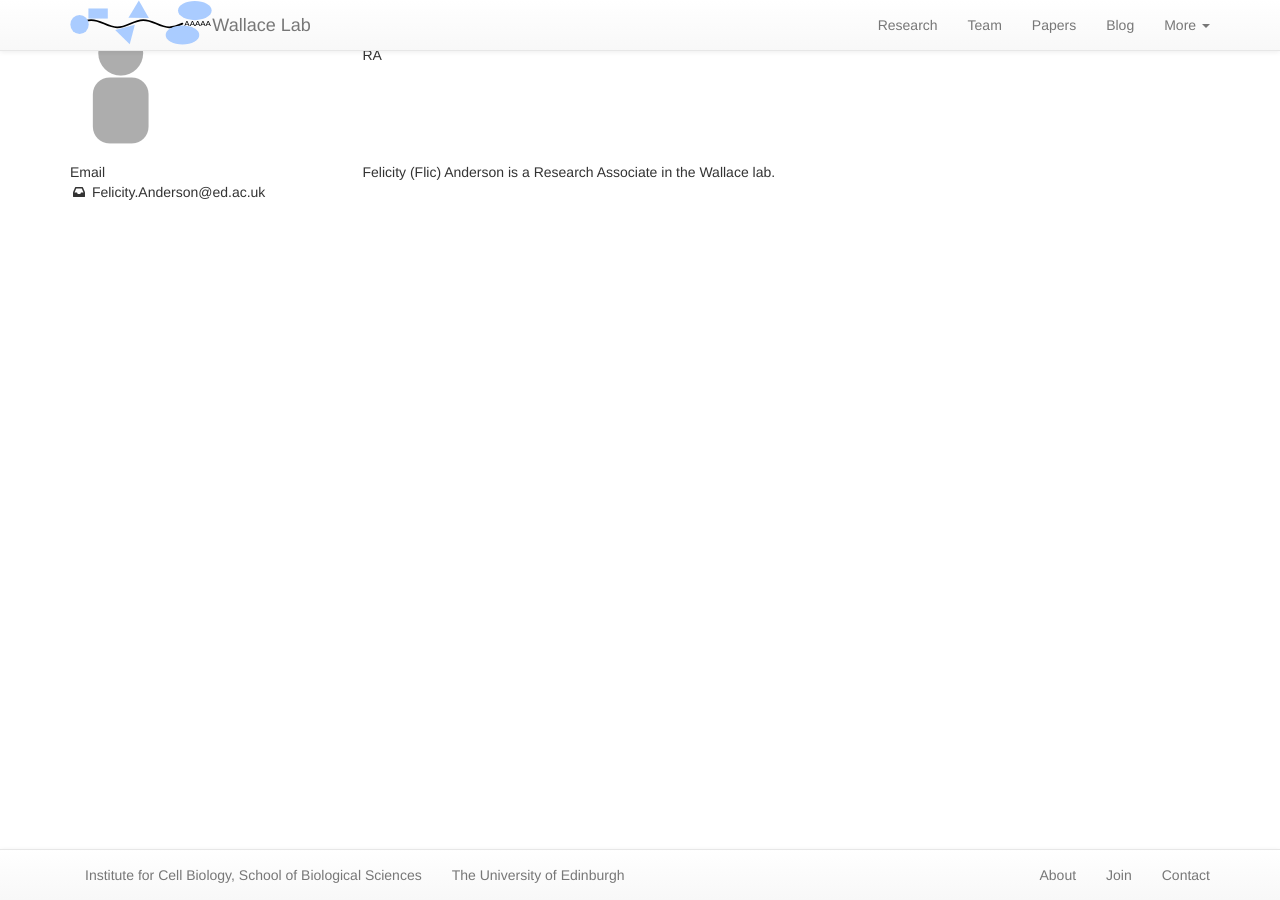
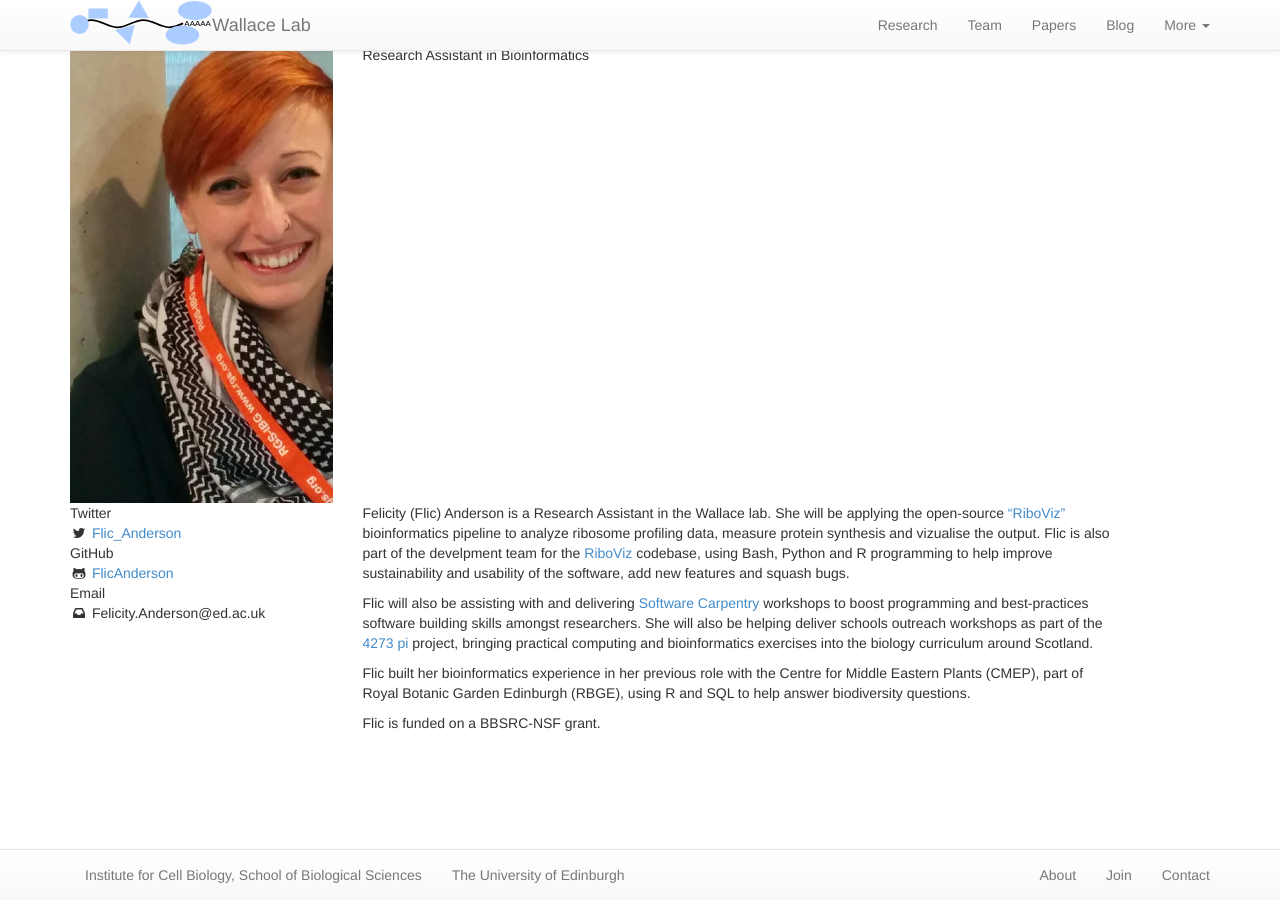
Before and after one commit to swinterbourne/ewallace.github.io, a Jekyll site: the page built from team/_posts/2019-07-01-flic-anderson.md, in a window 1280 px wide. Built offline with Jekyll 4.4.1, drawn with Linux system fonts in a browser that asks for light colours; nearby versions of some CDN libraries.

Commit message:
Update Flic Team Bio (#2)
* Staging (#1)

* lab pics summer 2019

* new team members

* updated news and blogpost

* Instructions to add content.

* README points to actual website.

* updated Flic bio and links

* adding image Flic Anderson

```diff
--- a/team/_posts/2019-07-01-flic-anderson.md
+++ b/team/_posts/2019-07-01-flic-anderson.md
@@ -1,16 +1,22 @@
 ---
 layout: member
 title: "Felicity Anderson"
-position: RA
+position: Research Assistant in Bioinformatics
 nickname: Flic
 handle:
 email: Felicity.Anderson@ed.ac.uk
-twitter:
-github:
-ORCID:
+twitter: Flic_Anderson
+github: FlicAnderson
+ORCID: 0000-0001-8778-6779
 scholar:
-image: /assets/images/team/default-member.png
+image: /assets/images/team/Flic_Anderson.jpg
 alum: false
 ---
 
-Felicity (Flic) Anderson is a Research Associate in the Wallace lab.
+Felicity (Flic) Anderson is a Research Assistant in the Wallace lab. She will be applying the open-source [“RiboViz”](https://riboviz.org/) bioinformatics pipeline to analyze ribosome profiling data, measure protein synthesis and vizualise the output. Flic is also part of the develpment team for the [RiboViz](https://github.com/riboviz/RiboViz) codebase, using Bash, Python and R programming to help improve sustainability and usability of the software, add new features and squash bugs.
+
+Flic will also be assisting with and delivering [Software Carpentry](https://software-carpentry.org/) workshops to boost programming and best-practices software building skills amongst researchers.  She will also be helping deliver schools outreach workshops as part of the [4273 pi](https://www.4273pi.org/) project, bringing practical computing and bioinformatics exercises into the biology curriculum around Scotland.
+
+Flic built her bioinformatics experience in her previous role with the Centre for Middle Eastern Plants (CMEP), part of Royal Botanic Garden Edinburgh (RBGE), using R and SQL to help answer biodiversity questions.
+
+Flic is funded on a BBSRC-NSF grant.
```
Also changed, not shown: assets/images/team/Flic_Anderson.jpg (added).
